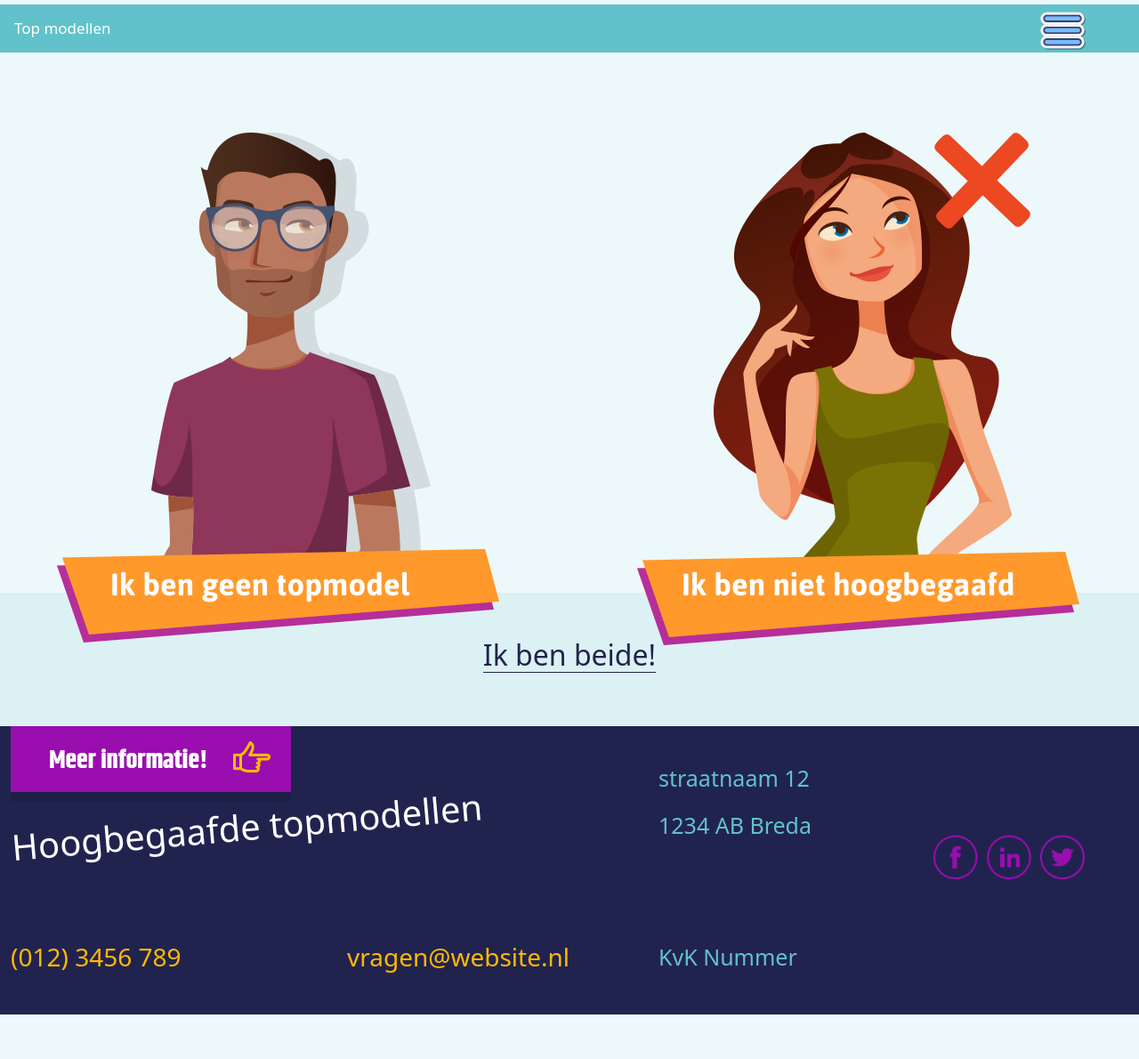
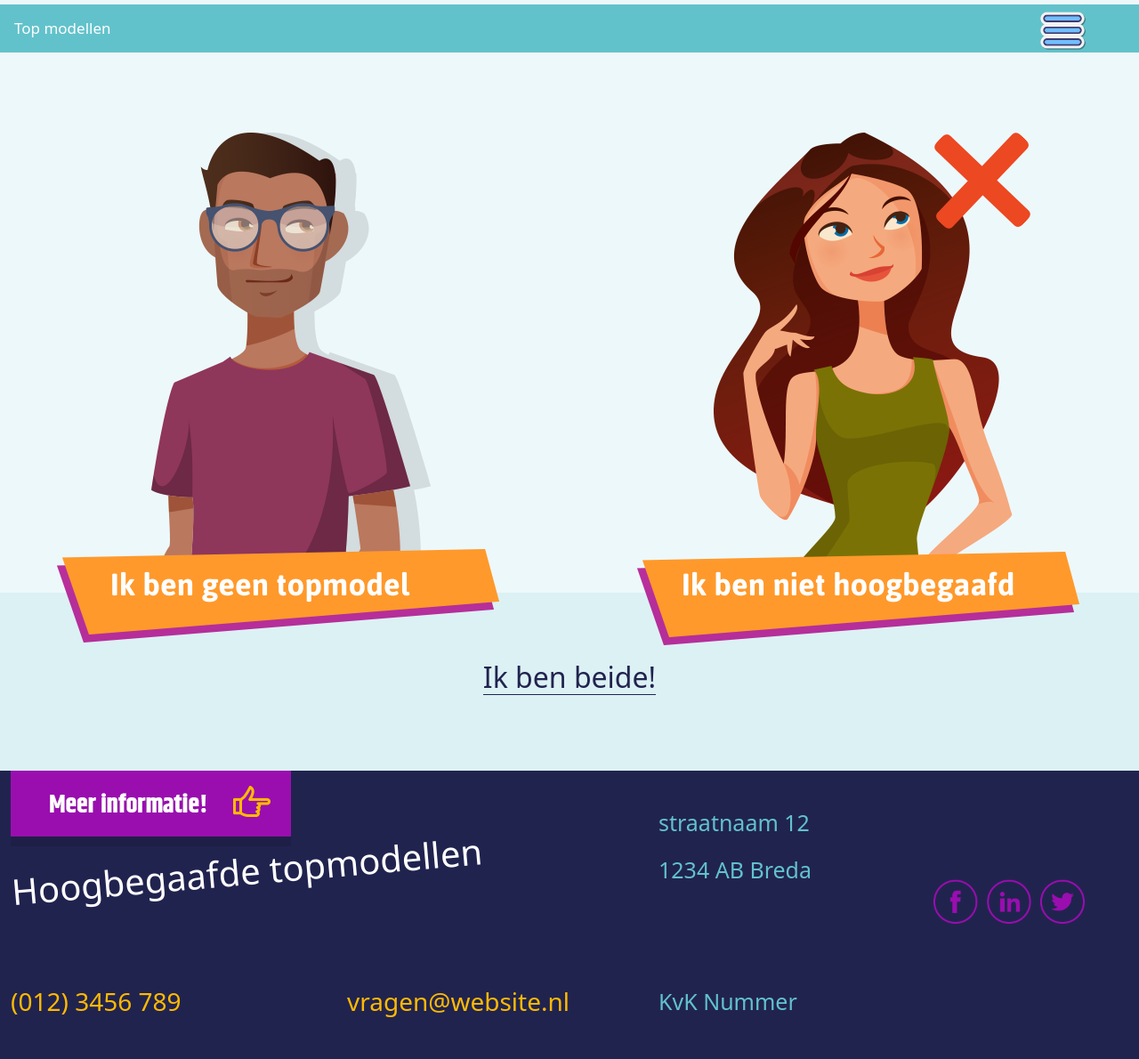
Before and after one commit to karim076/Job-review-assignment, a PHP site: page / in a window 1280 px wide. Shown: the part 250-1440 px from the top of the page at 89% size. Before the commit the page ends 1390 px from the top, so only its background shows below. Run offline with PHP 8.4, Linux system fonts and the light colour scheme; some libraries are stand-ins or nearby versions.

Commit message:
Added row div to give background color

```diff
--- a/css/main.css
+++ b/css/main.css
@@ -132,6 +132,8 @@ main{
 	position: relative;
 	z-index: 20;
 	margin-top: -60px;
+}
+.row-one{
 	background: #edf8fa;
 }
 .wrapping{
@@ -191,7 +193,7 @@ main{
 .balk{
 	background: #dcf1f4;
 	width: 100%;
-	height: 150px;
+	height: 200px;
 }
 .balk h2{
 	color: #21234f;
--- a/index.php
+++ b/index.php
@@ -9,6 +9,7 @@
 		<?php require_once 'header.php' ?>
 	</header>
 	<main>
+	<div class="row-one">
 		<div class="d-flex justify-content-between flex-row wrapping">
 			<div class="jongen">
 				<h1>Ik ben geen topmodel</h1>
@@ -20,6 +21,7 @@
 		<div class="balk d-flex justify-content-center align-items-center">
 			<h2>Ik ben beide!</h2>
 		</div>
+	</div>
 	</main>
 	<footer>
 		<?php require_once 'footer.php' ?>
```
Lines whose indentation alone changed are shown as unchanged.
